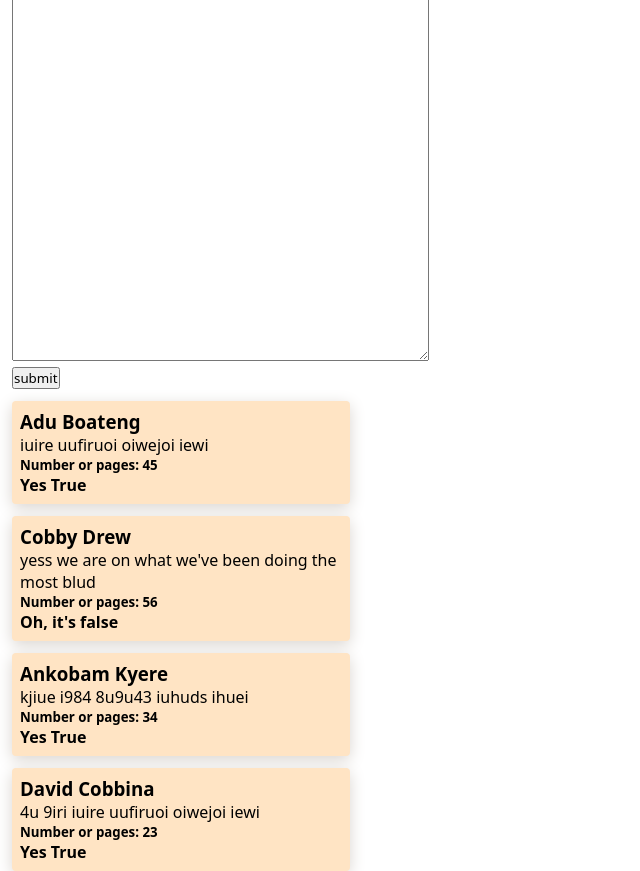
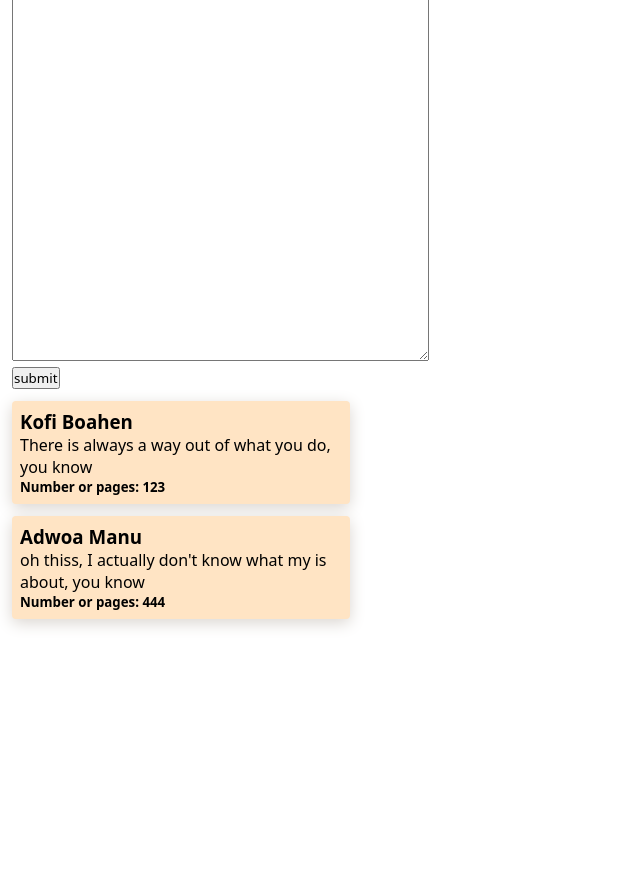
Before and after one commit to Cobby-a/mere-1WD, a Django app: page / in a window 1280 px wide. Shown: the part 38-909 px from the top of the page, without its empty margins (0-640 px from the left). After the commit the page ends 666 px from the top, so only its background shows below. Run offline with Django 4.2, Linux system fonts and the light colour scheme; data comes from the database, SQL or seed files in the repository.

Commit message:
added the models to our views file

```diff
--- a/myapp/views.py
+++ b/myapp/views.py
@@ -1,38 +1,11 @@
 from django.shortcuts import render
-from . import models
+from .models import features
 # Create your views here.
 
 
 def index(request):
-    feature1 = models.features()
-    feature1.id = 1
-    feature1.author= 'Adu Boateng'
-    feature1.about= 'iuire uufiruoi oiwejoi iewi'
-    feature1.pages= 45
-    feature1.is_true = True
+    featuress = features.objects.all()
 
-    feature2 = models.features()
-    feature2.id = 2
-    feature2.author= 'Cobby Drew'
-    feature2.about= "yess we are on what we've been doing the most blud"
-    feature2.pages= 56
-    feature2.is_true = False
-
-    feature3 = models.features()
-    feature3.id = 3
-    feature3.author= 'Ankobam Kyere'
-    feature3.about= 'kjiue i984 8u9u43 iuhuds ihuei'
-    feature3.pages= 34
-    feature3.is_true = True
-
-    feature4 = models.features()
-    feature4.id = 4
-    feature4.author= 'David Cobbina'
-    feature4.about= ' 4u 9iri iuire uufiruoi oiwejoi iewi'
-    feature4.pages= 23
-    feature4.is_true = True
-
-    featuress = [feature1, feature2, feature3, feature4]
     context = {"name": "Adu Boat", "age": 24, "Nationality": "Togolese"}
     return render(request, "index.html", {'feature': featuress})
 
--- a/templates/index.html
+++ b/templates/index.html
@@ -21,11 +21,6 @@
         <h3>{{feat.author}}</h3>
         <p>{{feat.about}}</p>
         <h5>Number or pages: {{feat.pages}}</h5>
-        {% if feat.is_true == True %}
-        <h4>Yes {{feat.is_true}}</h4>
-        {% elif feat.is_true == False %}
-        <h4>Oh, it's false</h4>
-        {% endif %}
     </div>
     {%endfor%}
 </body>
```
